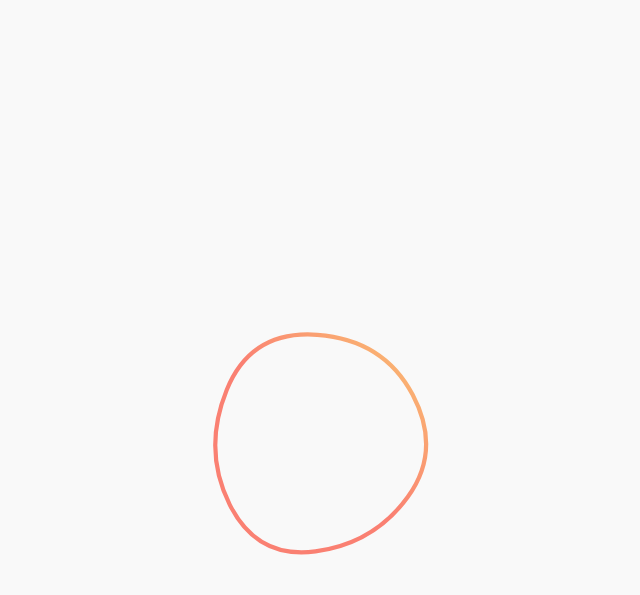
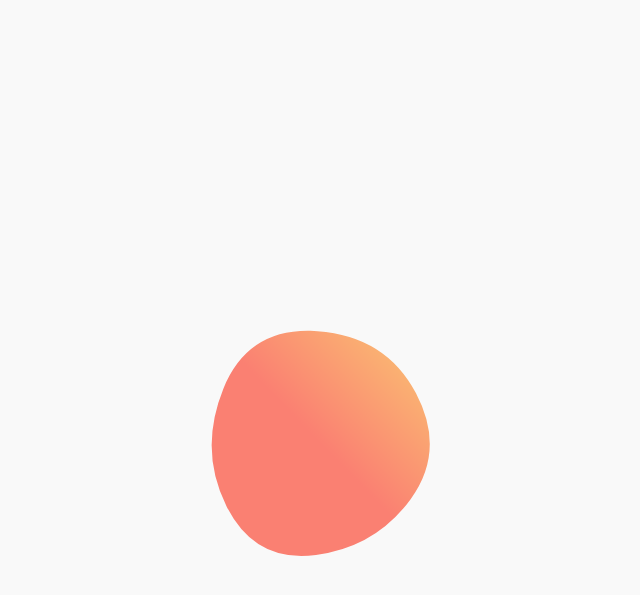
Before and after one commit to notAunty/portfolio-v2, a Jekyll site: the page built from src/index.html, in a window 1280 px wide and 900 px high. Shown: the top 595 px of the window, without its empty margins (320-960 px from the left). Built offline with Jekyll 4.4.1, drawn with Linux system fonts in a browser that asks for light colours; comment, search, counter and statistics services are not loaded.

Commit message:
completed first part anim

```diff
--- a/src/_includes/splash.html
+++ b/src/_includes/splash.html
@@ -1,5 +1,5 @@
 <div id="portfolio-splash">
-  <div class="close">
+  <div class="splash">
     <div>
       <svg viewBox="0 0 500 500" xmlns="http://www.w3.org/2000/svg" xmlns:xlink="http://www.w3.org/1999/xlink"
         width="100%" id="blobSvg">
@@ -9,9 +9,12 @@
             <stop offset="100%" style="stop-color: rgb(250, 128, 114);"></stop>
           </linearGradient>
         </defs>
-        <path class="blob"
+        <path class="splash__blob"
           d="M396.5,328Q340,406,242.5,419Q145,432,99.5,341Q54,250,94.5,150Q135,50,245.5,58Q356,66,404.5,158Q453,250,396.5,328Z"
-          fill="none" stroke-width="7px" stroke="url(#gradient)"></path>
+          fill="url(#gradient)" stroke-width="12px" stroke="url(#gradient)"></path>
+        <path class="splash__cover"
+          d="M396.5,328Q340,406,242.5,419Q145,432,99.5,341Q54,250,94.5,150Q135,50,245.5,58Q356,66,404.5,158Q453,250,396.5,328Z">
+        </path>
       </svg>
     </div>
   </div>
--- a/src/_sass/_splash.scss
+++ b/src/_sass/_splash.scss
@@ -17,7 +17,7 @@
     justify-content: center;
   }
 
-  > .close {
+  > .splash {
     width: 100%;
     height: 100%;
     background-color: $bg-color2;
@@ -39,16 +39,31 @@
     }
   }
 
-  path {
-    stroke-dasharray: 1127;
-    stroke-dashoffset: 1127;
+  .splash__cover {
+    fill: $bg-color2;
+    transform: scale(1.003);
+    transform-origin: center;
+    animation: cover-shrink 1.5s forwards 1.7s cubic-bezier(0.52, 1.44, 0.62,-0.35);
+  }
+
+  .splash__blob {
+    stroke-dashoffset: 390;
     animation: line-draw 1.5s forwards cubic-bezier(0.55, 0.085, 0.68, 0.53);
   }
 
   @keyframes line-draw {
-    to {
-      stroke-dashoffset: 0;
+    0% {
+      stroke-dasharray: 0 1127;
     }
 
+    100% {
+      stroke-dasharray: 1127 0;
+    }
+  }
+
+  @keyframes cover-shrink {
+    100% {
+      transform: scale(0);
+    }
   }
 }
```
